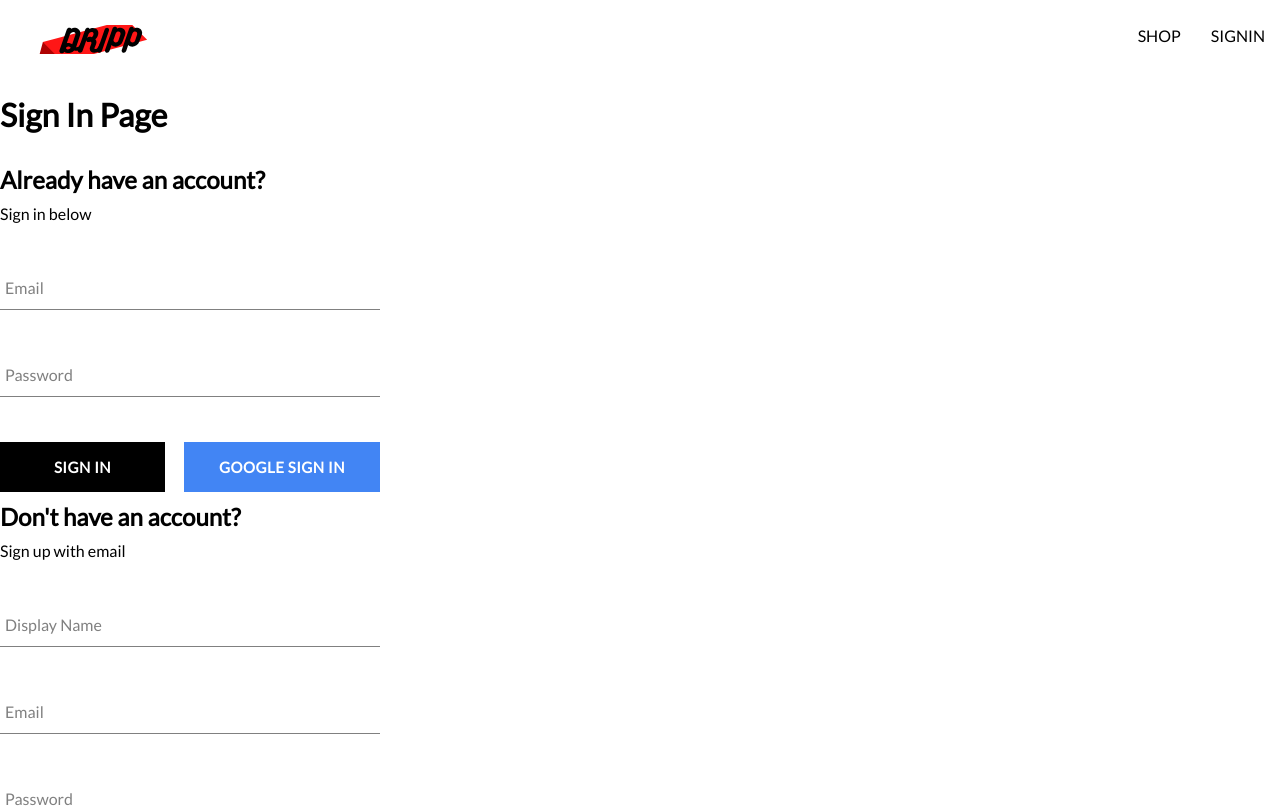
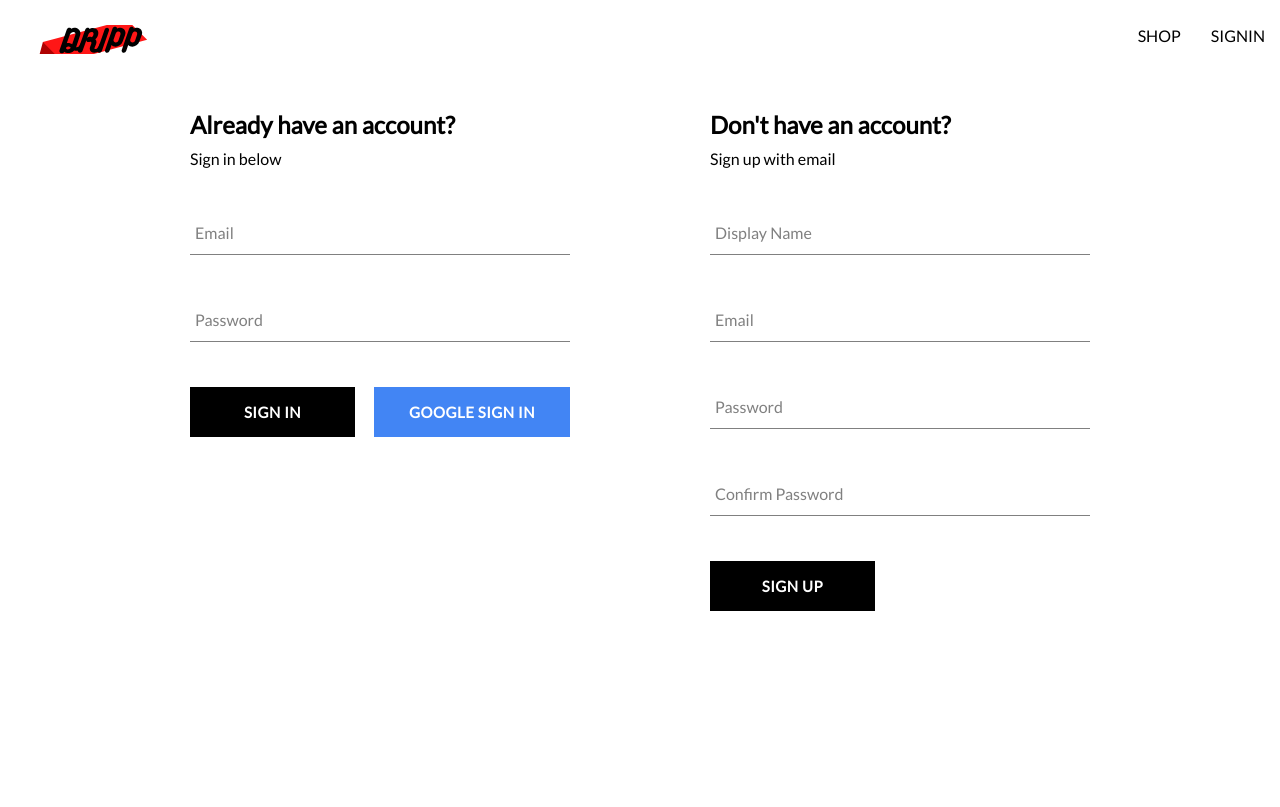
Before and after one commit to gaganssingh/dripp-react-firebase-project, a React (Create React App) app: page /auth in a window 1280 px wide. Shown: the top 807 px of the page. Built offline with nearby package versions, Linux system fonts and the light colour scheme.

Commit message:
Added styling for the authentication page

```diff
--- a/src/components/SignInForm/SignInForm.component.jsx
+++ b/src/components/SignInForm/SignInForm.component.jsx
@@ -39,7 +39,18 @@
         password
       );
       console.log(response);
-    } catch (error) {}
+    } catch (error) {
+      switch (error.code) {
+        case "auth/wrong-password":
+          alert("Incorrect email or password");
+          break;
+        case "auth/user-not-found":
+          alert("Incorrect email or password");
+          break;
+        default:
+          console.error(error);
+      }
+    }
   };
 
   return (
@@ -67,7 +78,7 @@
 
         <div className="buttons-container">
           <Button type="submit">Sign In</Button>
-          <Button buttonType="google" onClick={signInWithGoogle}>
+          <Button type="button" buttonType="google" onClick={signInWithGoogle}>
             Google Sign In
           </Button>
         </div>
--- a/src/pages/Authentication/Authentication.component.jsx
+++ b/src/pages/Authentication/Authentication.component.jsx
@@ -1,10 +1,10 @@
 import SignInForm from "../../components/SignInForm/SignInForm.component";
 import SignUpForm from "../../components/SignUpForm/SignUpForm.component";
+import "./Authentication.styles.scss";
 
 const Authentication = () => {
   return (
-    <div>
-      <h1>Sign In Page</h1>
+    <div className="authentication-container">
       <SignInForm />
       <SignUpForm />
     </div>
--- /dev/null
+++ b/src/pages/Authentication/Authentication.styles.scss
@@ -0,0 +1,6 @@
+.authentication-container {
+  display: flex;
+  width: 900px;
+  justify-content: space-between;
+  margin: 30px auto;
+}
```
